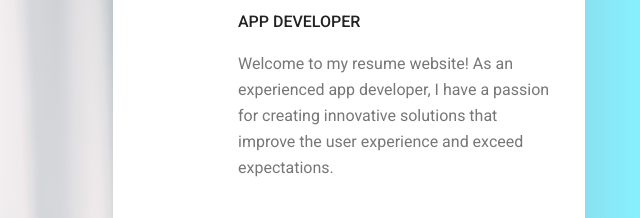
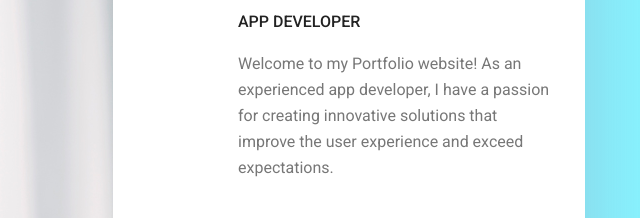
Before and after one commit to ritwik-raj1/Portfolio-Website, a plain HTML site: page index.html in a window 1280 px wide. Shown: the part 397-615 px from the top of the page, 640-1280 px from the left. Drawn offline with Linux system fonts and the light colour scheme.

Commit message:
Word correction

```diff
--- a/index.html
+++ b/index.html
@@ -77,7 +77,7 @@
 									<h6>Hello Everybody, i am</h6>
 									<h3>Ritwik Raj</h3>
 									<h4>App Developer</h4>
-									<p>Welcome to my resume website! As an experienced app developer, I have a passion for creating innovative solutions that improve the user experience and exceed expectations.</p>
+									<p>Welcome to my Portfolio website! As an experienced app developer, I have a passion for creating innovative solutions that improve the user experience and exceed expectations.</p>
 									<ul class="list basic_info">
 										<li><a href="#"><i class="lnr lnr-calendar-full"></i> 30th June, 2000</a></li>
 										<li><a href="#"><i class="lnr lnr-phone-handset"></i> +91-7777777777</a></li>
```
